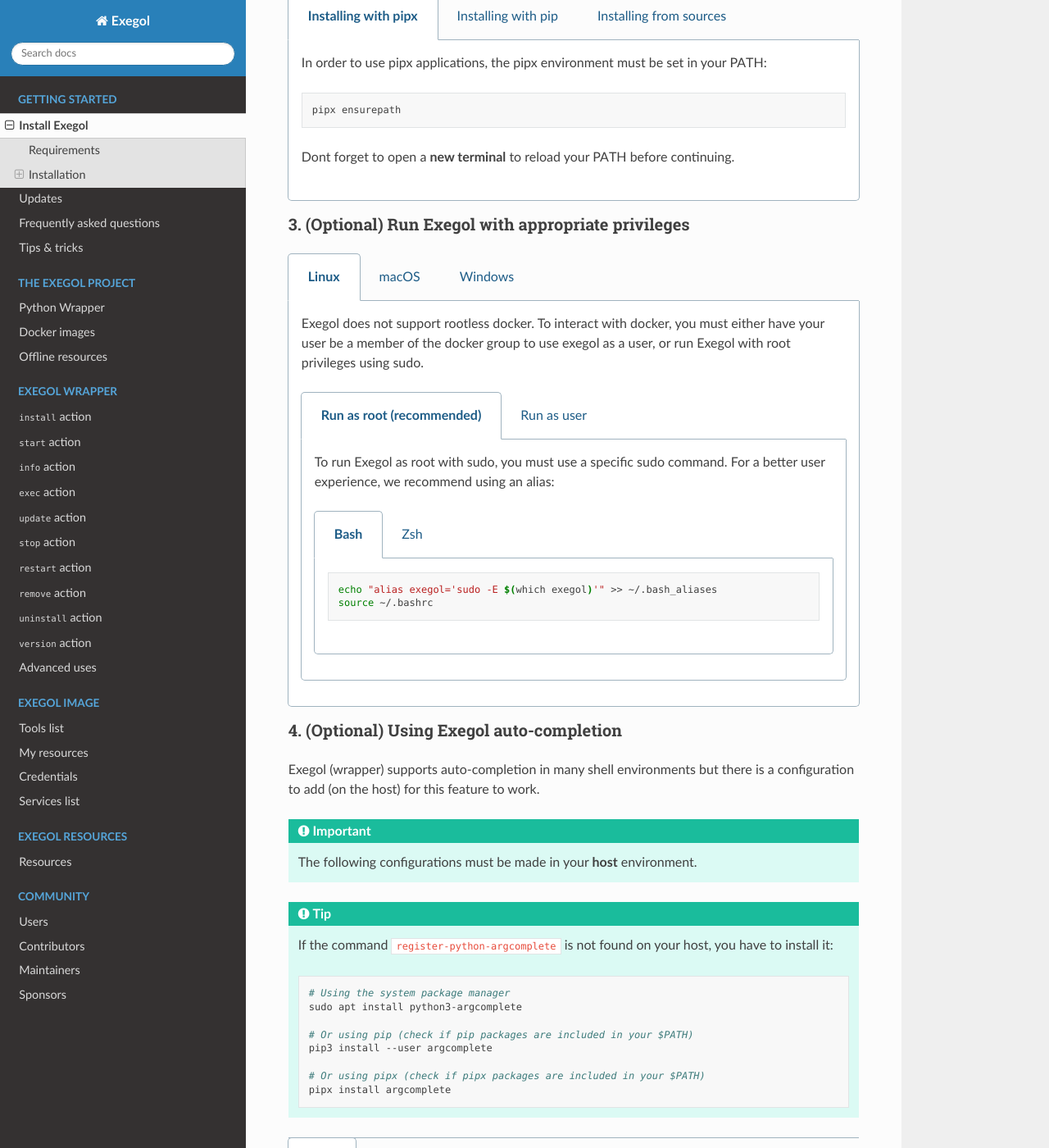
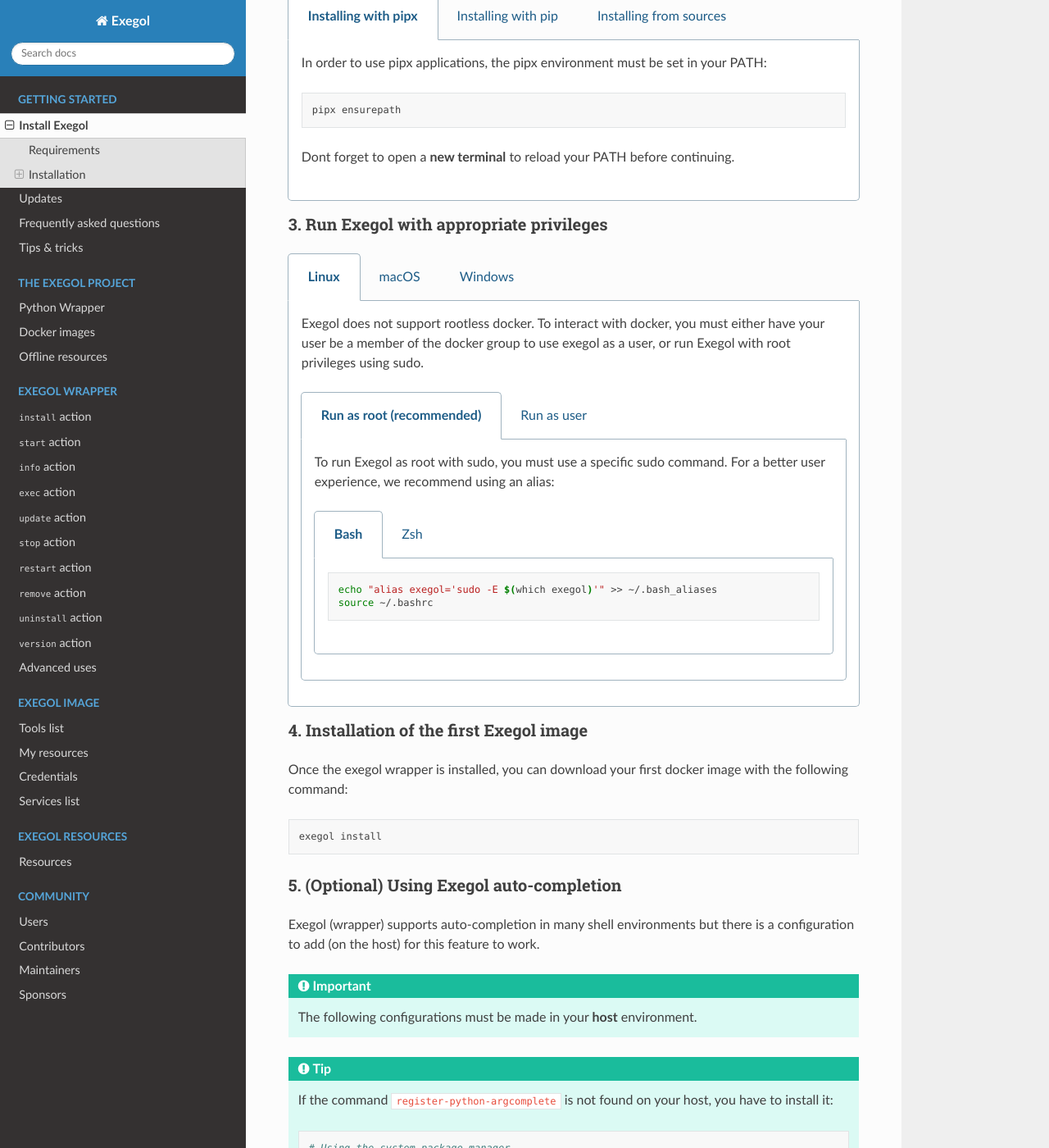
Before and after one commit to ThePorgs/Exegol-docs, a Sphinx documentation site: the page built from source/getting-started/install.rst, in a window 1280 px wide and 1400 px high, scrolled down 2750 px. Shown: the whole window at 82% size. Built offline with Sphinx 7.4.7 and the Read the Docs theme 2.0.0, drawn with Linux system fonts in a browser that asks for light colours; some of the changed text lies outside the part shown.

Commit message:
Reorder install

```diff
--- a/source/getting-started/install.rst
+++ b/source/getting-started/install.rst
@@ -283,8 +283,8 @@
                     It is possible to disable this behavior in the Windows settings: ``Apps > Apps & features > App execution aliases`` and disable aliases for ``python.exe`` and ``python3.exe``.
 
 
-3. (Optional) Run Exegol with appropriate privileges
-----------------------------------------------------
+3. Run Exegol with appropriate privileges
+-----------------------------------------
 
 
 ..  tabs::
@@ -344,7 +344,17 @@
         Exegol should **NOT** be used as admin on Windows. Docker Desktop doesn't require administrator privileges.
 
 
-4. (Optional) Using Exegol auto-completion
+4. Installation of the first Exegol image
+-----------------------------------------
+
+Once the exegol wrapper is installed, you can download your first docker image with the following command:
+
+.. code-block:: bash
+
+   exegol install
+
+
+5. (Optional) Using Exegol auto-completion
 ------------------------------------------
 
 Exegol (wrapper) supports auto-completion in many shell environments but there is a configuration to add (on the host) for this feature to work.
@@ -468,12 +478,3 @@
                 .. code-block:: powershell
 
                     echo "Set-PSReadlineKeyHandler -Key Tab -Function MenuComplete" >> $PROFILE
-
-5. Installation of the first Exegol image
------------------------------------------
-
-Once the exegol wrapper is installed, you can download your first docker image with the following command:
-
-.. code-block:: bash
-
-   exegol install
```
